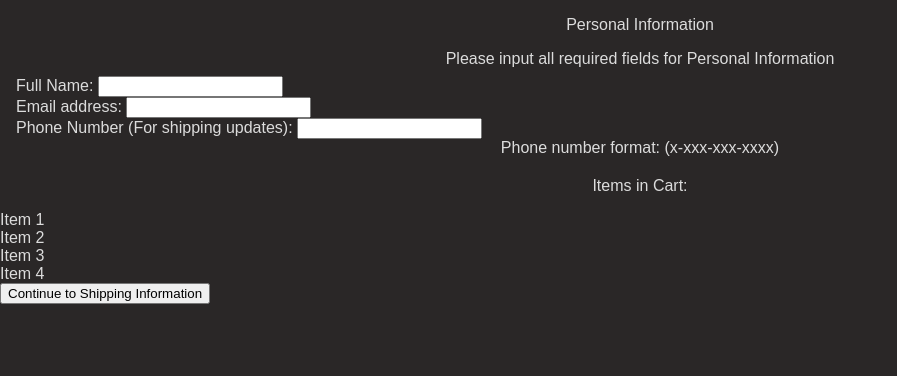
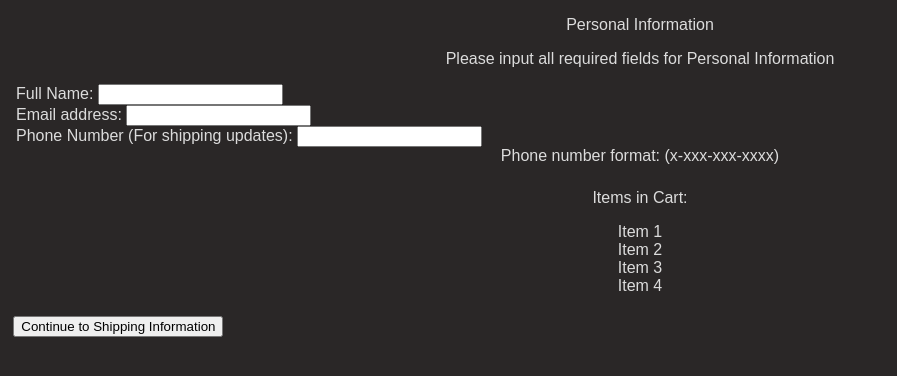
Before and after one commit to hci-unstoppable/hci-shopping-site-code, a website: page index.html in a window 1280 px wide. Shown: the whole page, without its empty margins (0-897 px from the left). Drawn offline with Linux system fonts and the light colour scheme.

Commit message:
Add format for finalizing index.html css; Add id to index.html for submission button

```diff
--- a/assets/screen.css
+++ b/assets/screen.css
@@ -17,6 +17,10 @@ html {
   background-color: #2a2727;
 }
 
+.personal-information {
+  display: flex;
+}
+
 header {
   display: flex;
   flex-wrap: wrap;
@@ -28,8 +32,9 @@ header {
   display: flex;
   flex-wrap: wrap;
   justify-content: center;
-  margin-top: .25em; /*4/16 = .25 */
-  margin-bottom: .25em;
+  align-items: center;
+  margin-top: .5em; /*8/16 = .25 */
+  margin-bottom: .5em;
   margin-left: 1em;
   margin-right: 1em;
 }
@@ -39,10 +44,11 @@ header {
   flex-wrap: wrap;
   flex-direction: column;
   justify-content: flex-start;
-  margin-top: .25em; /*4/16 = .25 */
-  margin-bottom: .25em;
+  margin-top: .5em; /*8/16 = .25 */
+  margin-bottom: .5em;
   margin-left: 1em;
   margin-right: 1em;
+
 }
 
 #phone-format {
@@ -56,3 +62,20 @@ header {
   justify-content: center;
   margin: 1em; /* 16/16 - 1*/
 }
+
+#items-in-cart {
+  display: flex;
+  flex-flow: column wrap;
+  text-align: center;
+  margin-top: .5em; /*8/16 = .25 */
+  margin-bottom: .5em;
+  margin-left: 1em;
+  margin-right: 1em;
+}
+
+#continue-button {
+  display: flex;
+  flex-flow: row wrap;
+  justify-content: flex-end;
+  margin: 1em;
+}
--- a/index.html
+++ b/index.html
@@ -56,7 +56,7 @@
           </ol>
         </fieldset>
 
-        <button type="submit">Continue to Shipping Information</button>
+        <button type="submit" id="continue-button">Continue to Shipping Information</button>
       </form>
     </main>
   </body>
```
